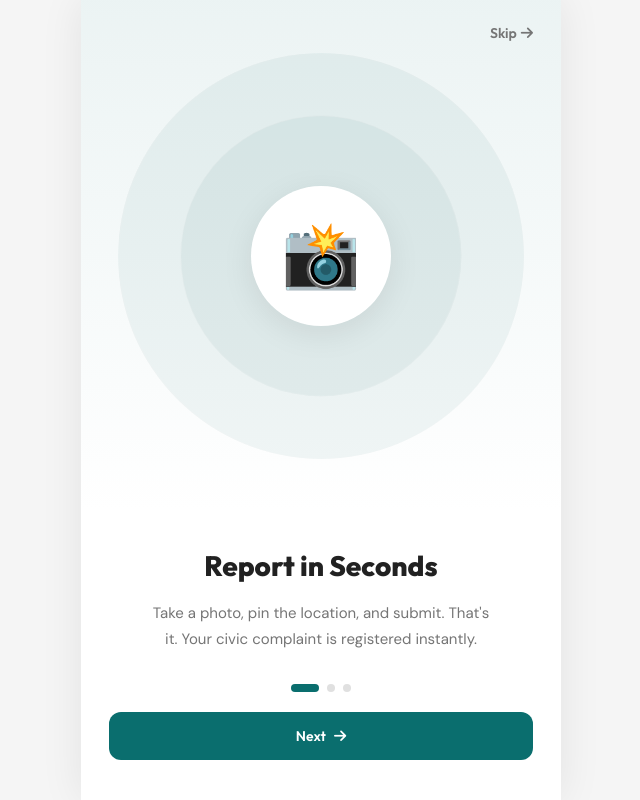
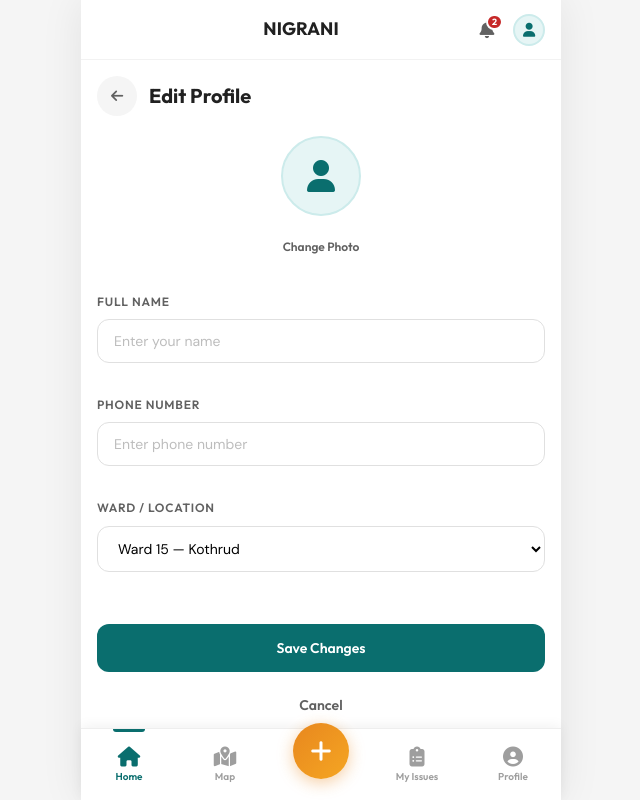
Before and after one commit to AnkitkCreation/NIGRAANI-APP, a React (Vite) app: page /edit-profile in a window 1280 px wide. Before the commit this address led to /onboarding. Shown: the whole page, without its empty margins (319-959 px from the left). Built offline with nearby package versions, Linux system fonts and the light colour scheme.

Commit message:
profile page changes

```diff
--- a/src/App.jsx
+++ b/src/App.jsx
@@ -11,6 +11,8 @@
 import ComplaintDetail from './pages/ComplaintDetail';
 import Profile from './pages/Profile';
 import Notifications from './pages/Notifications';
+import EditProfile from './pages/EditProfile';
+import SettingsDetail from './pages/SettingsDetail';
 import './App.css';
 
 export default function App() {
@@ -31,6 +33,8 @@
             <Route path="/complaint/:id" element={<ComplaintDetail />} />
             <Route path="/profile" element={<Profile />} />
             <Route path="/notifications" element={<Notifications />} />
+            <Route path="/edit-profile" element={<EditProfile />} />
+            <Route path="/settings/:type" element={<SettingsDetail />} />
             <Route path="*" element={<Navigate to="/" replace />} />
           </Routes>
         </main>
--- /dev/null
+++ b/src/pages/EditProfile.css
@@ -0,0 +1,73 @@
+.edit-profile {
+  padding: var(--space-lg);
+  max-width: 480px;
+  margin: 0 auto;
+  background: var(--white);
+  min-height: calc(100vh - var(--header-height));
+}
+
+.edit-profile__header {
+  display: flex;
+  align-items: center;
+  gap: var(--space-md);
+  margin-bottom: var(--space-xl);
+}
+
+.edit-profile__back {
+  width: 40px;
+  height: 40px;
+  border-radius: 50%;
+  border: none;
+  background: var(--gray-100);
+  color: var(--gray-700);
+  display: flex;
+  align-items: center;
+  justify-content: center;
+  cursor: pointer;
+  transition: all var(--transition-fast);
+}
+
+.edit-profile__back:hover {
+  background: var(--gray-200);
+}
+
+.edit-profile__header h1 {
+  font-family: var(--font-heading);
+  font-size: 20px;
+  font-weight: 700;
+  color: var(--gray-900);
+}
+
+.edit-profile__form {
+  display: flex;
+  flex-direction: column;
+  gap: var(--space-lg);
+}
+
+.edit-profile__avatar-section {
+  display: flex;
+  flex-direction: column;
+  align-items: center;
+  gap: var(--space-md);
+  margin-bottom: var(--space-md);
+}
+
+.edit-profile__avatar {
+  width: 80px;
+  height: 80px;
+  border-radius: 50%;
+  background: var(--primary-50);
+  color: var(--primary);
+  display: flex;
+  align-items: center;
+  justify-content: center;
+  font-size: 32px;
+  border: 2px solid var(--primary-100);
+}
+
+.edit-profile__actions {
+  display: flex;
+  flex-direction: column;
+  gap: var(--space-md);
+  margin-top: var(--space-xl);
+}
--- /dev/null
+++ b/src/pages/EditProfile.jsx
@@ -0,0 +1,102 @@
+import { useState } from 'react';
+import { useNavigate } from 'react-router-dom';
+import useAuthStore from '../store/authStore';
+import './EditProfile.css';
+
+export default function EditProfile() {
+  const navigate = useNavigate();
+  const { user, updateProfile } = useAuthStore();
+
+  const [name, setName] = useState(user?.name || '');
+  const [phone, setPhone] = useState(user?.phone || '');
+  const [ward, setWard] = useState(user?.ward || 'Ward 15 — Kothrud');
+  const [loading, setLoading] = useState(false);
+
+  const handleSubmit = (e) => {
+    e.preventDefault();
+    setLoading(true);
+
+    // Simulate API delay
+    setTimeout(() => {
+      updateProfile({ name, phone, ward });
+      setLoading(false);
+      navigate('/profile');
+    }, 800);
+  };
+
+  return (
+    <div className="edit-profile animate-fade-in">
+      <div className="edit-profile__header">
+        <button className="edit-profile__back" onClick={() => navigate(-1)}>
+          <i className="fas fa-arrow-left" />
+        </button>
+        <h1>Edit Profile</h1>
+      </div>
+
+      <form className="edit-profile__form" onSubmit={handleSubmit}>
+        <div className="edit-profile__avatar-section">
+          <div className="edit-profile__avatar">
+            <i className="fas fa-user" />
+          </div>
+          <button type="button" className="btn btn-ghost btn-sm">Change Photo</button>
+        </div>
+
+        <div className="form-group">
+          <label className="form-label">Full Name</label>
+          <input
+            className="form-input"
+            type="text"
+            value={name}
+            onChange={(e) => setName(e.target.value)}
+            placeholder="Enter your name"
+            required
+          />
+        </div>
+
+        <div className="form-group">
+          <label className="form-label">Phone Number</label>
+          <input
+            className="form-input"
+            type="tel"
+            value={phone}
+            onChange={(e) => setPhone(e.target.value)}
+            placeholder="Enter phone number"
+            required
+          />
+        </div>
+
+        <div className="form-group">
+          <label className="form-label">Ward / Location</label>
+          <select
+            className="form-input"
+            value={ward}
+            onChange={(e) => setWard(e.target.value)}
+          >
+            <option>Ward 14 — Deccan</option>
+            <option>Ward 15 — Kothrud</option>
+            <option>Ward 16 — Shivajinagar</option>
+            <option>Ward 17 — Aundh</option>
+            <option>Ward 18 — Baner</option>
+          </select>
+        </div>
+
+        <div className="edit-profile__actions">
+          <button
+            type="submit"
+            className="btn btn-primary btn-full"
+            disabled={loading}
+          >
+            {loading ? 'Saving Changes...' : 'Save Changes'}
+          </button>
+          <button
+            type="button"
+            className="btn btn-ghost btn-full"
+            onClick={() => navigate(-1)}
+          >
+            Cancel
+          </button>
+        </div>
+      </form>
+    </div>
+  );
+}
--- a/src/pages/MyComplaints.jsx
+++ b/src/pages/MyComplaints.jsx
@@ -1,4 +1,5 @@
-import { useState } from 'react';
+import { useState, useEffect } from 'react';
+import { useLocation } from 'react-router-dom';
 import useComplaintStore from '../store/complaintStore';
 import ComplaintCard from '../components/ComplaintCard';
 import './MyComplaints.css';
@@ -12,9 +13,16 @@
 ];
 
 export default function MyComplaints() {
+  const location = useLocation();
   const complaints = useComplaintStore(s => s.complaints);
-  const [activeTab, setActiveTab] = useState('all');
+  const [activeTab, setActiveTab] = useState(location.state?.status || 'all');
   const [search, setSearch] = useState('');
+
+  useEffect(() => {
+    if (location.state?.status) {
+      setActiveTab(location.state.status);
+    }
+  }, [location.state]);
 
   const userComplaints = complaints.filter(c => c.userId === 'u001');
 
--- a/src/pages/Profile.jsx
+++ b/src/pages/Profile.jsx
@@ -5,11 +5,11 @@
 import './Profile.css';
 
 const SETTINGS = [
-  { icon: 'fa-bell', label: 'Notifications', desc: 'Manage push notifications' },
-  { icon: 'fa-language', label: 'Language', desc: 'English (Phase 1)' },
-  { icon: 'fa-shield-halved', label: 'Privacy', desc: 'Data & privacy settings' },
-  { icon: 'fa-circle-question', label: 'Help & Support', desc: 'FAQs, contact support' },
-  { icon: 'fa-info-circle', label: 'About NIGRANI', desc: 'Version 1.0.0' },
+  { icon: 'fa-bell', label: 'Notifications', desc: 'Manage push notifications', path: '/settings/notifications' },
+  { icon: 'fa-language', label: 'Language', desc: 'English (Phase 1)', path: '/settings/language' },
+  { icon: 'fa-shield-halved', label: 'Privacy', desc: 'Data & privacy settings', path: '/settings/privacy' },
+  { icon: 'fa-circle-question', label: 'Help & Support', desc: 'FAQs, contact support', path: '/settings/help' },
+  { icon: 'fa-info-circle', label: 'About NIGRANI', desc: 'Version 1.0.0', path: '/settings/about' },
 ];
 
 export default function Profile() {
@@ -31,6 +31,10 @@
     navigate('/auth', { replace: true });
   };
 
+  const goToReports = (status) => {
+    navigate('/complaints', { state: { status } });
+  };
+
   return (
     <div className="profile">
       {/* Profile Header */}
@@ -43,7 +47,7 @@
           <p><i className="fas fa-phone" /> {user?.phone || '+91 98765 43210'}</p>
           <p><i className="fas fa-map-pin" /> {user?.ward || 'Ward 15 — Kothrud'}</p>
         </div>
-        <button className="btn btn-outline btn-sm">
+        <button className="btn btn-outline btn-sm" onClick={() => navigate('/edit-profile')}>
           <i className="fas fa-pen" /> Edit
         </button>
       </div>
@@ -52,15 +56,15 @@
       <div className="profile__activity">
         <h3>My Activity</h3>
         <div className="profile__activity-grid">
-          <div className="profile__activity-item">
+          <div className="profile__activity-item" onClick={() => goToReports('all')}>
             <span className="profile__activity-value">{stats.total}</span>
             <span className="profile__activity-label">Total Reports</span>
           </div>
-          <div className="profile__activity-item profile__activity-item--success">
+          <div className="profile__activity-item profile__activity-item--success" onClick={() => goToReports('resolved')}>
             <span className="profile__activity-value">{stats.resolved}</span>
             <span className="profile__activity-label">Resolved</span>
           </div>
-          <div className="profile__activity-item profile__activity-item--warning">
+          <div className="profile__activity-item profile__activity-item--warning" onClick={() => goToReports('in_progress')}>
             <span className="profile__activity-value">{stats.pending + stats.inProgress}</span>
             <span className="profile__activity-label">Active</span>
           </div>
@@ -72,7 +76,7 @@
         <h3>Settings</h3>
         <div className="profile__settings-list">
           {SETTINGS.map((item, i) => (
-            <button key={i} className="profile__settings-item">
+            <button key={i} className="profile__settings-item" onClick={() => navigate(item.path)}>
               <div className="profile__settings-icon">
                 <i className={`fas ${item.icon}`} />
               </div>
--- /dev/null
+++ b/src/pages/SettingsDetail.css
@@ -0,0 +1,69 @@
+.settings-detail {
+  padding: var(--space-lg);
+  max-width: 480px;
+  margin: 0 auto;
+  background: var(--white);
+  min-height: calc(100vh - var(--header-height));
+  display: flex;
+  flex-direction: column;
+}
+
+.settings-detail__header {
+  display: flex;
+  align-items: center;
+  gap: var(--space-md);
+  margin-bottom: var(--space-xl);
+}
+
+.settings-detail__back {
+  width: 40px;
+  height: 40px;
+  border-radius: 50%;
+  border: none;
+  background: var(--gray-100);
+  color: var(--gray-700);
+  display: flex;
+  align-items: center;
+  justify-content: center;
+  cursor: pointer;
+}
+
+.settings-detail__header h1 {
+  font-family: var(--font-heading);
+  font-size: 20px;
+  font-weight: 700;
+}
+
+.settings-detail__content {
+  flex: 1;
+  display: flex;
+  flex-direction: column;
+  align-items: center;
+  gap: var(--space-xl);
+}
+
+.settings-detail__icon-box {
+  width: 64px;
+  height: 64px;
+  border-radius: 16px;
+  background: var(--primary-50);
+  color: var(--primary);
+  display: flex;
+  align-items: center;
+  justify-content: center;
+  font-size: 28px;
+}
+
+.settings-detail__text {
+  width: 100%;
+  color: var(--gray-700);
+  line-height: 1.6;
+}
+
+.settings-detail__text p {
+  margin-bottom: var(--space-md);
+}
+
+.settings-detail__footer {
+  margin-top: var(--space-xl);
+}
--- /dev/null
+++ b/src/pages/SettingsDetail.jsx
@@ -0,0 +1,64 @@
+import { useParams, useNavigate } from 'react-router-dom';
+import './SettingsDetail.css';
+
+const CONTENT = {
+  notifications: {
+    title: 'Notifications',
+    icon: 'fa-bell',
+    body: 'Phase 1 simulated push notifications. In the full version, you will receive real-time updates for: \n\n• Complaint status changes\n• Contractor assignments\n• Resolution confirmations\n• Community announcements',
+  },
+  language: {
+    title: 'Language',
+    icon: 'fa-language',
+    body: 'Current Language: English\n\nSupport for Marathi and Hindi is scheduled for the Phase 2 release. We aim to make NIGRANI accessible to every citizen in their preferred local language.',
+  },
+  privacy: {
+    title: 'Privacy Policy',
+    icon: 'fa-shield-halved',
+    body: 'Your privacy is paramount. NIGRANI only collects data necessary for civic accountability:\n\n1. Phone number for account verification.\n2. GPS location for precise issue reporting.\n3. Photos for evidence.\n\nYour personal details are NOT shared with contractors, only the issue data and location.',
+  },
+  help: {
+    title: 'Help & Support',
+    icon: 'fa-circle-question',
+    body: 'Having issues? Reach out to us:\n\nEmail: support@nigrani.pune.gov.in\nHelpline: 1800- civic-help\n\nFrequently Asked Questions:\n• How long does a pothole fix take?\n• Can I report anonymously?\n• What if the issue is marked "Resolved" but is still there?',
+  },
+  about: {
+    title: 'About NIGRANI',
+    icon: 'fa-info-circle',
+    body: 'NIGRANI — Civic Oversight Platform\nVersion: 1.0.0 (MVP)\n\nDeveloped in partnership with Pune Municipal Corporation to bring transparency and efficiency to civic governance. Our goal is to empower citizens to be the eyes of the city.',
+  },
+};
+
+export default function SettingsDetail() {
+  const { type } = useParams();
+  const navigate = useNavigate();
+  const data = CONTENT[type] || CONTENT.about;
+
+  return (
+    <div className="settings-detail animate-fade-in">
+      <div className="settings-detail__header">
+        <button className="settings-detail__back" onClick={() => navigate(-1)}>
+          <i className="fas fa-arrow-left" />
+        </button>
+        <h1>{data.title}</h1>
+      </div>
+
+      <div className="settings-detail__content">
+        <div className="settings-detail__icon-box">
+          <i className={`fas ${data.icon}`} />
+        </div>
+        <div className="settings-detail__text">
+          {data.body.split('\n').map((line, i) => (
+            <p key={i}>{line}</p>
+          ))}
+        </div>
+      </div>
+
+      <div className="settings-detail__footer">
+        <button className="btn btn-primary btn-full" onClick={() => navigate(-1)}>
+          Got it
+        </button>
+      </div>
+    </div>
+  );
+}
```
